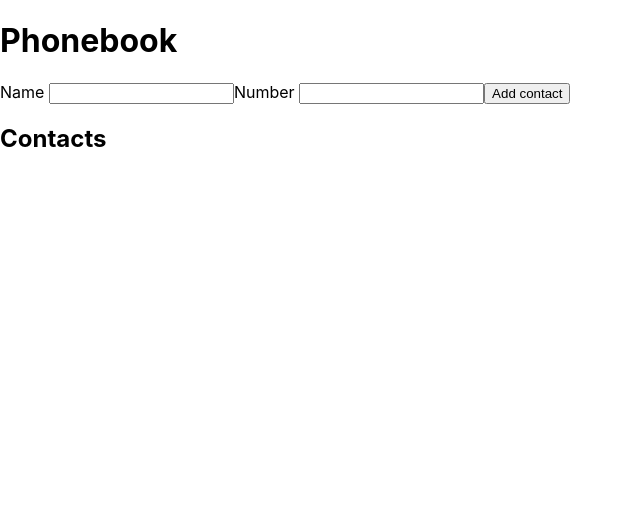
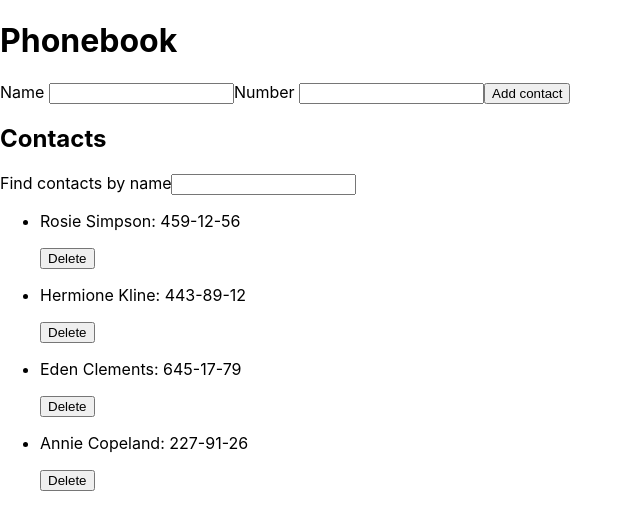
Before and after one commit to katerynastarynska/goit-react-hw-02-phonebook, a React (Create React App) app: page / in a window 1280 px wide. Shown: the top 530 px of the page, without its empty margins (0-640 px from the left). Built offline with nearby package versions, Linux system fonts and the light colour scheme.

Commit message:
filter and delete added

```diff
--- a/src/components/App.jsx
+++ b/src/components/App.jsx
@@ -2,39 +2,76 @@ import { Component } from 'react';
 
 import ContactForm from './ContactForm/ContactForm';
 import ContactList from './ContactList/ContactList';
+import Filter from './Filter/Filter';
 
 class App extends Component {
   state = {
-    contacts: [],
+    contacts: [
+      { id: 'id-1', name: 'Rosie Simpson', number: '459-12-56' },
+      { id: 'id-2', name: 'Hermione Kline', number: '443-89-12' },
+      { id: 'id-3', name: 'Eden Clements', number: '645-17-79' },
+      { id: 'id-4', name: 'Annie Copeland', number: '227-91-26' },
+    ],
     filter: '',
-    // name: '',
-    // number: '',
+    };
+
+  addContact = ({ name, number, id }) => {
+    console.log('....>>>> data >>>>', name);
+
+    const normalizedName = name.toLowerCase();
+    const isContactExist = this.state.contacts.some(contact => contact.name.toLowerCase() === normalizedName);
+    console.log(isContactExist);
+
+    if (!isContactExist) {
+      const newContact = {
+        id,
+        name,
+        number,
+      };
+
+      this.setState(prevState => ({
+        contacts: [newContact, ...prevState.contacts],
+      }));
+    } else {
+      window.alert(`${name} is already in contacts`);
+      return;
+    }
+    console.log(id);
   };
 
-  addContact = data => {
-    console.log('....>>>> data >>>>', data);
+  deleteContact = contactId => {
+   this.setState(prevState => ({
+    contacts: prevState.contacts.filter(contact => contact.id !== contactId)
+   }))
+  };
 
-    const contact = {
-      name: data.name,
-      number: data.number,
-      id: data.id,
-    };
+  filterContacts = e => {
+    this.setState({ filter: e.currentTarget.value });
+  };
 
-    this.setState(prevState => ({
-      contacts: [contact, ...prevState.contacts],
-    }));
+  getFilteredContacts = () => {
+    const { filter, contacts } = this.state;
+    const normalizedFilter = filter.toLowerCase();
+    return contacts.filter(contact =>
+      contact.name.toLowerCase().includes(normalizedFilter)
+    );
   };
 
   render() {
-     return (
-      <div>
+    const { filter } = this.state;
+    const filteredContacts = this.getFilteredContacts();
+
+    return (
+      <>
         <h1>Phonebook</h1>
         <ContactForm onSubmit={this.addContact} />
         <h2>Contacts</h2>
+        <Filter value={filter} onChange={this.filterContacts} />
+
         {this.state.contacts.length >= 1 && (
-          <ContactList contacts={this.state.contacts} />
+          <ContactList contacts={filteredContacts} onDeleteContact={this.deleteContact}/>
         )}
-      </div>
+      </>
     );
   }
 }
--- a/src/components/ContactForm/ContactForm.jsx
+++ b/src/components/ContactForm/ContactForm.jsx
@@ -44,9 +44,9 @@ class ContactForm extends Component {
           name="name"
           value={name}
           id={this.nameInputId}
-          // pattern="^[a-zA-Zа-яА-Я]+(([' -][a-zA-Zа-яА-Я ])?[a-zA-Zа-яА-Я]*)*$"
-          // title="Name may contain only letters, apostrophe, dash and spaces. For example Adrian, Jacob Mercer, Charles de Batz de Castelmore d'Artagnan"
-          // required
+          pattern="^[a-zA-Zа-яА-Я]+(([' -][a-zA-Zа-яА-Я ])?[a-zA-Zа-яА-Я]*)*$"
+          title="Name may contain only letters, apostrophe, dash and spaces. For example Adrian, Jacob Mercer, Charles de Batz de Castelmore d'Artagnan"
+          required
           onChange={this.handleInputChange}
         />
         <label htmlFor={this.numberInputId}>Number </label>
@@ -55,9 +55,9 @@ class ContactForm extends Component {
           name="number"
           value={number}
           id={this.numberInputId}
-          // pattern="\+?\d{1,4}?[-.\s]?\(?\d{1,3}?\)?[-.\s]?\d{1,4}[-.\s]?\d{1,4}[-.\s]?\d{1,9}"
-          // title="Phone number must be digits and can contain spaces, dashes, parentheses and can start with +"
-          // required
+          pattern="\+?\d{1,4}?[-.\s]?\(?\d{1,3}?\)?[-.\s]?\d{1,4}[-.\s]?\d{1,4}[-.\s]?\d{1,9}"
+          title="Phone number must be digits and can contain spaces, dashes, parentheses and can start with +"
+          required
           onChange={this.handleInputChange}
         />
         <button type="submit">Add contact</button>
--- a/src/components/ContactList/ContactList.jsx
+++ b/src/components/ContactList/ContactList.jsx
@@ -1,15 +1,15 @@
 import ContactListItem from 'components/ContactListItem/ContactListItem';
 
-export default function ContactList({ contacts }) {
+export default function ContactList({ contacts, onDeleteContact }) {
   console.log(contacts);
   return (
-      <ul>
-    {contacts.map(contact => (
-      <li key={contact.id}>
-        <ContactListItem name={contact.name} number={contact.number} />
-      </li>
-    ))}
-  </ul>
-  )
-
+    <ul>
+      {contacts.map(({ name, number, id }) => (
+        <li key={id}>
+          <ContactListItem name={name} number={number} />
+          <button onClick={() => onDeleteContact(id)}>Delete</button>
+        </li>
+      ))}
+    </ul>
+  );
 }
--- a/src/components/ContactListItem/ContactListItem.jsx
+++ b/src/components/ContactListItem/ContactListItem.jsx
@@ -1,9 +1,9 @@
-
 export default function ContactListItem({ name, number }) {
-    return (
-        <div>
-            {name}: {number}
-        </div>
-
-    )
+  return (
+    <div>
+      <p>
+        {name}: {number}
+      </p>
+    </div>
+  );
 }
--- /dev/null
+++ b/src/components/Filter/Filter.jsx
@@ -0,0 +1,10 @@
+
+export default function Filter({ value, onChange }) {
+    return (
+         <label htmlFor="">
+ Find contacts by name
+ <input type="text" value={value} onChange={onChange}/>
+</label>
+    )
+
+}
```
